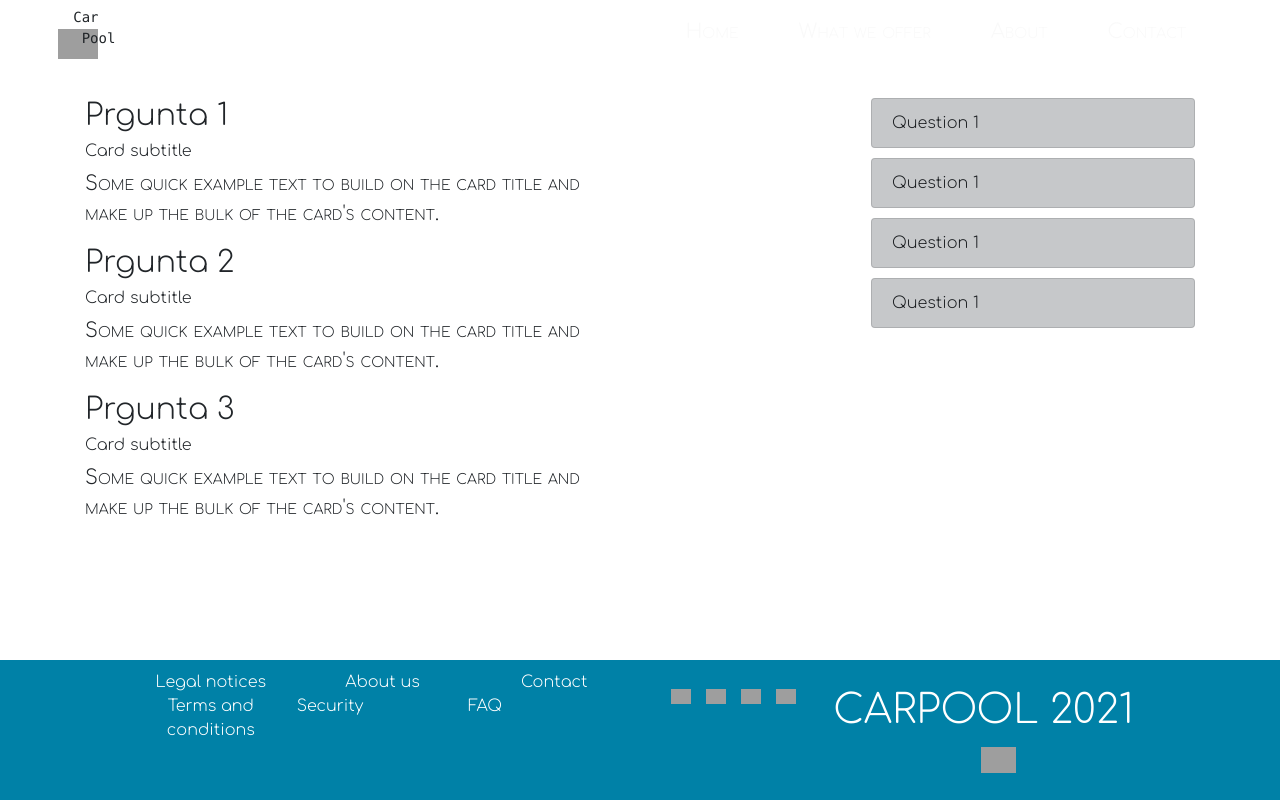
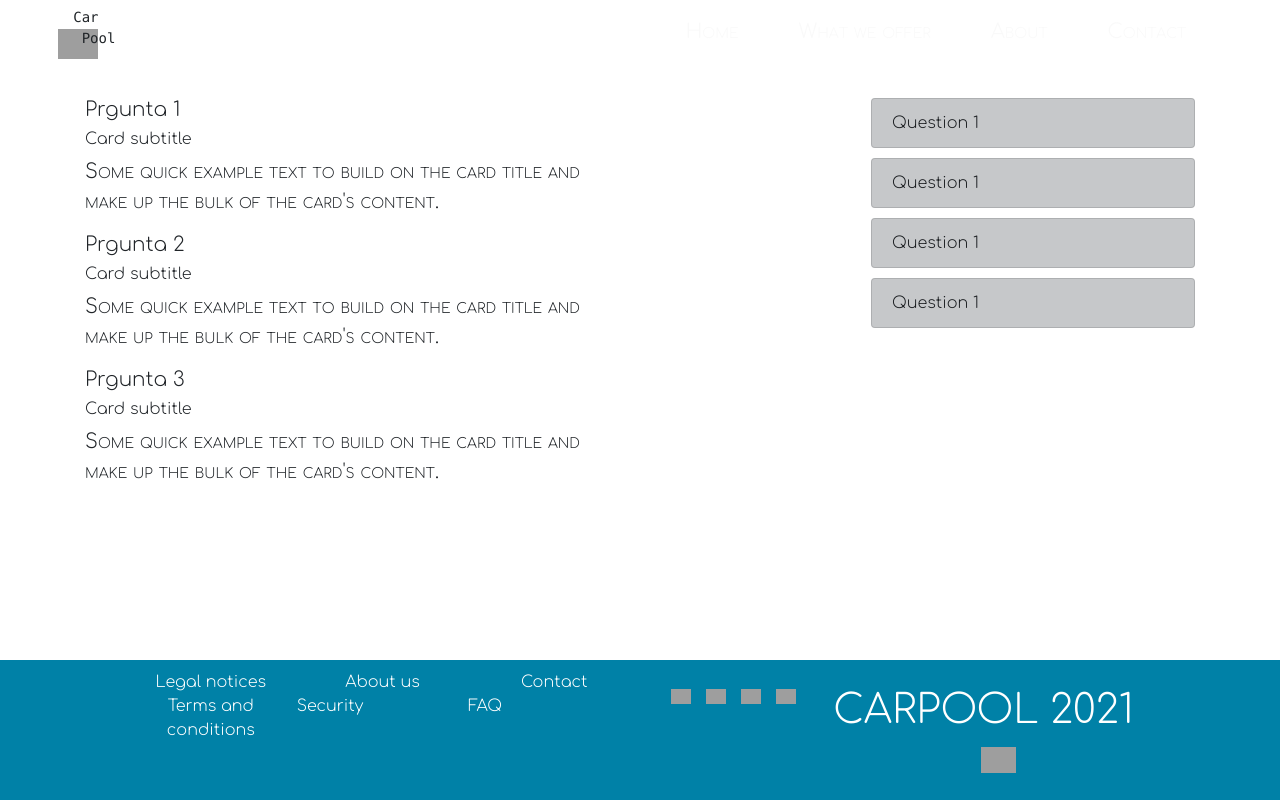
Before and after one commit to Carpooll/Web-Front-end, a React (Create React App) app: page /faq in a window 1280 px wide. Built offline with nearby package versions, Linux system fonts and the light colour scheme; grey boxes are pictures that could not be loaded.

Commit message:
font size on faq

```diff
--- a/src/Pages/Faq/Faq.css
+++ b/src/Pages/Faq/Faq.css
@@ -1,8 +1,5 @@
 .QT {
     font-family: 'Comfortaa', cursive;
-}
-.QT h5{
-    font-size: 30px;
 }
 
 .indice{
```
